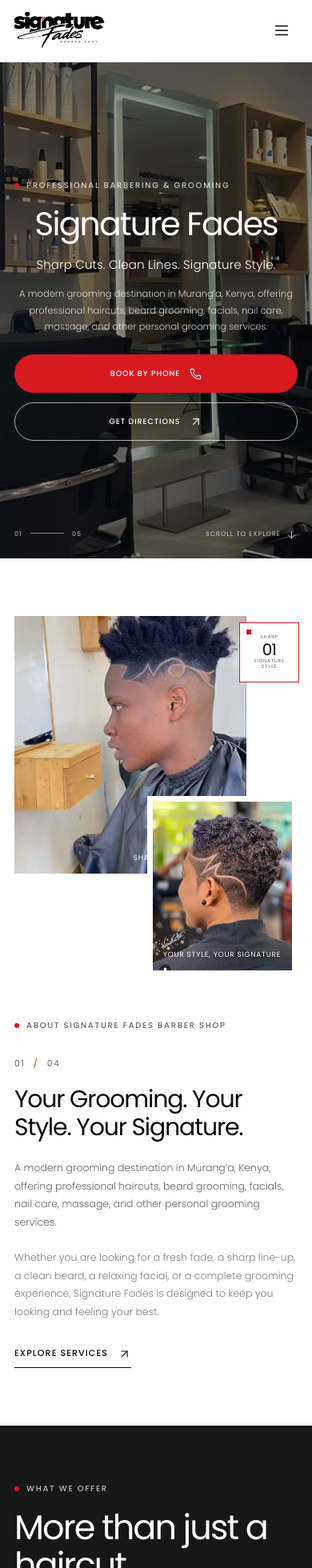
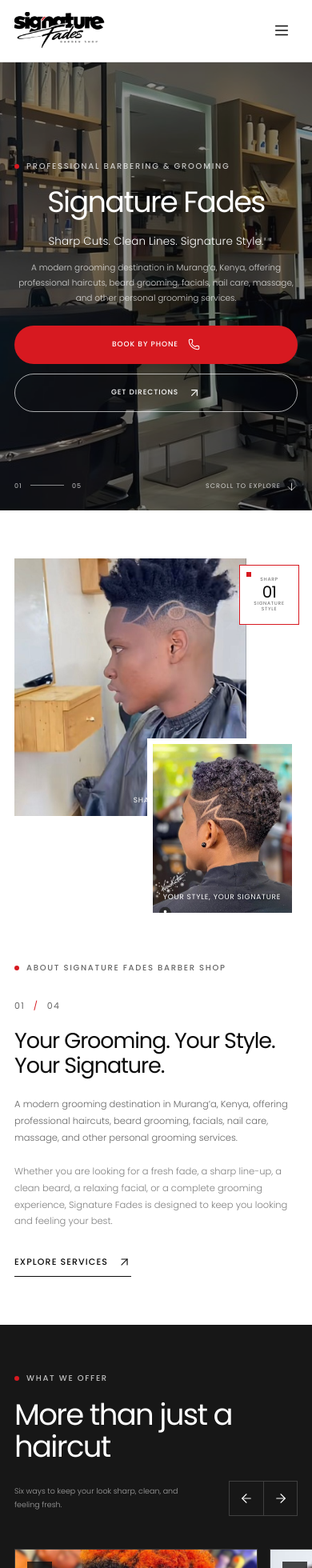
Before and after one commit to alpha-odiero/signature-fades, a React (Vite) app: page / in a window 390 px wide. Shown: the top 1960 px of the page at 80% size. Built offline with nearby package versions, Linux system fonts and the light colour scheme; the HTML template or start-up script is replaced by a standard one.

Commit message:
Scale down mobile type and spacing

```diff
--- a/src/index.css
+++ b/src/index.css
@@ -3699,3 +3699,145 @@
     transform: none;
   }
 }
+
+@media (max-width: 620px) {
+  .section {
+    padding: 60px 0;
+  }
+
+  .section-cta {
+    padding: 56px 0;
+  }
+
+  .hero {
+    min-height: 560px;
+  }
+
+  .hero-content {
+    min-height: 560px;
+    padding-top: 88px;
+    padding-bottom: 88px;
+  }
+
+  .hero-copy h1 {
+    font-size: clamp(31px, 9.4vw, 39px);
+  }
+
+  .hero-tagline {
+    font-size: 13.5px;
+  }
+
+  .hero-description {
+    font-size: 10.5px;
+  }
+
+  .hero-actions .button {
+    padding: 0 14px;
+    font-size: 9px;
+  }
+
+  .intro-copy h2,
+  .location-copy h2,
+  .extra-copy h2,
+  .gallery-heading h2,
+  .contact-intro h2,
+  .cta-inner h2 {
+    font-size: 27px;
+  }
+
+  .body-copy {
+    font-size: 11.5px;
+  }
+
+  .services-heading h2 {
+    font-size: 37px;
+  }
+
+  .services-heading-copy > p,
+  .gallery-heading > p,
+  .footer-brand-column > p {
+    font-size: 9.5px;
+  }
+
+  .centered-heading h2 {
+    font-size: 30px;
+  }
+
+  .extra-copy h2 {
+    font-size: 34px;
+  }
+
+  .gallery-heading h2 {
+    font-size: 28px;
+  }
+
+  .cta-inner h2 {
+    font-size: 27px;
+  }
+
+  .contact-intro h2 {
+    font-size: 28px;
+  }
+
+  .feature-item {
+    padding: 18px 16px;
+  }
+
+  .feature-item h3 {
+    font-size: 11px;
+  }
+
+  .feature-item p {
+    font-size: 9.5px;
+  }
+
+  .service-card-image {
+    height: 225px;
+  }
+
+  .map-canvas {
+    height: 300px;
+  }
+
+  .footer-column nav a,
+  .footer-contact-line {
+    font-size: 9px;
+  }
+
+  .footer-hours {
+    font-size: 9px;
+  }
+
+  .site-footer {
+    padding-top: 48px;
+  }
+
+  .page-hero {
+    padding: 54px 0 60px;
+  }
+
+  .page-hero-copy h1 {
+    font-size: 37px;
+  }
+
+  .page-hero-description {
+    font-size: 11.5px;
+  }
+
+  .page-section-heading h2,
+  .gallery-service-note-layout h2 {
+    font-size: 30px;
+  }
+
+  .service-detail-copy h3 {
+    font-size: 22px;
+  }
+
+  .service-detail-row {
+    padding: 26px 0 28px;
+  }
+
+  .visit-location-card h3 {
+    font-size: 18px;
+  }
+}
```
